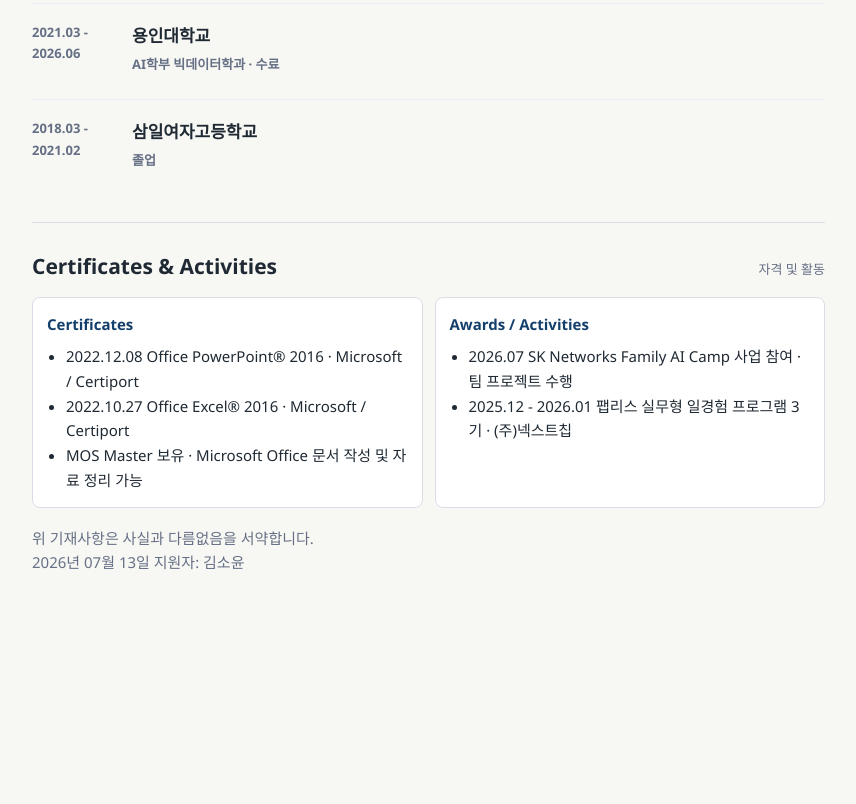
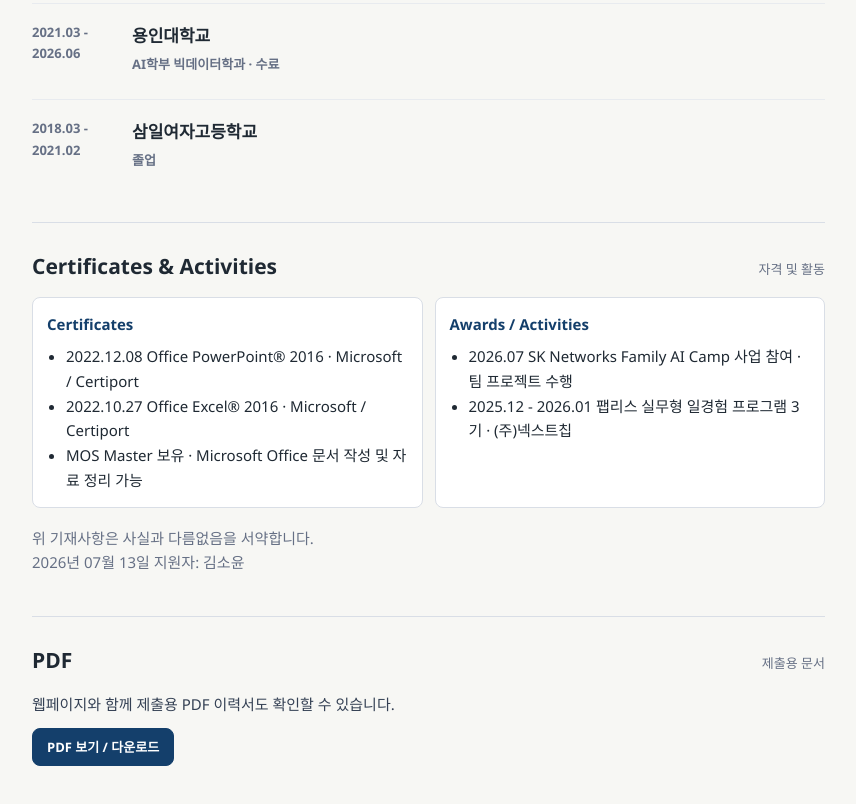
Before and after one commit to gimsoyun868-oss/gimsoyun868-oss.github.io, a plain HTML site: page index.html in a window 1280 px wide. Shown: the part 1970-2774 px from the top of the page, without its empty margins (375-1231 px from the left). Before the commit the page ends 2644 px from the top, so only its background shows below. Drawn offline with Linux system fonts and the light colour scheme.

Commit message:
Enhance index.html with PDF actions and styles
Added PDF section with download link and updated styles.

```diff
--- a/index.html
+++ b/index.html
@@ -98,7 +98,22 @@
     .report-grid { margin: 10px 0; }
     .report-point strong { display: block; margin-bottom: 4px; color: var(--accent); font-size: 13px; }
     .report-point span { color: #344054; font-size: 13px; }
-    .links { display: flex; gap: 12px; flex-wrap: wrap; font-size: 13px; font-weight: 700; }
+    .links, .pdf-actions { display: flex; gap: 12px; flex-wrap: wrap; font-size: 13px; font-weight: 700; }
+    .pdf-actions { margin-top: 12px; }
+    .pdf-actions a {
+      display: inline-flex;
+      align-items: center;
+      min-height: 38px;
+      padding: 7px 14px;
+      border: 1px solid var(--accent);
+      border-radius: 8px;
+      background: var(--accent);
+      color: #ffffff;
+    }
+    .pdf-actions a.secondary {
+      background: var(--paper);
+      color: var(--accent);
+    }
     ul { margin: 0; padding-left: 19px; }
     .signature { margin-top: 18px; color: var(--muted); }
     @media (max-width: 860px) {
@@ -128,6 +143,7 @@
         <a href="#experience">Experience</a>
         <a href="#education">Education</a>
         <a href="#certificates">Certificates</a>
+        <a href="#pdf">PDF</a>
       </nav>
     </aside>
 
@@ -251,6 +267,14 @@
           2026년 07월 13일 지원자: 김소윤
         </p>
       </section>
+
+      <section id="pdf">
+        <div class="section-head"><h2>PDF</h2><p class="section-note">제출용 문서</p></div>
+        <p class="desc">웹페이지와 함께 제출용 PDF 이력서도 확인할 수 있습니다.</p>
+        <div class="pdf-actions">
+          <a href="resume_pdf.html" target="_blank" rel="noopener">PDF 보기 / 다운로드</a>
+        </div>
+      </section>
     </div>
   </main>
 </body>
```
